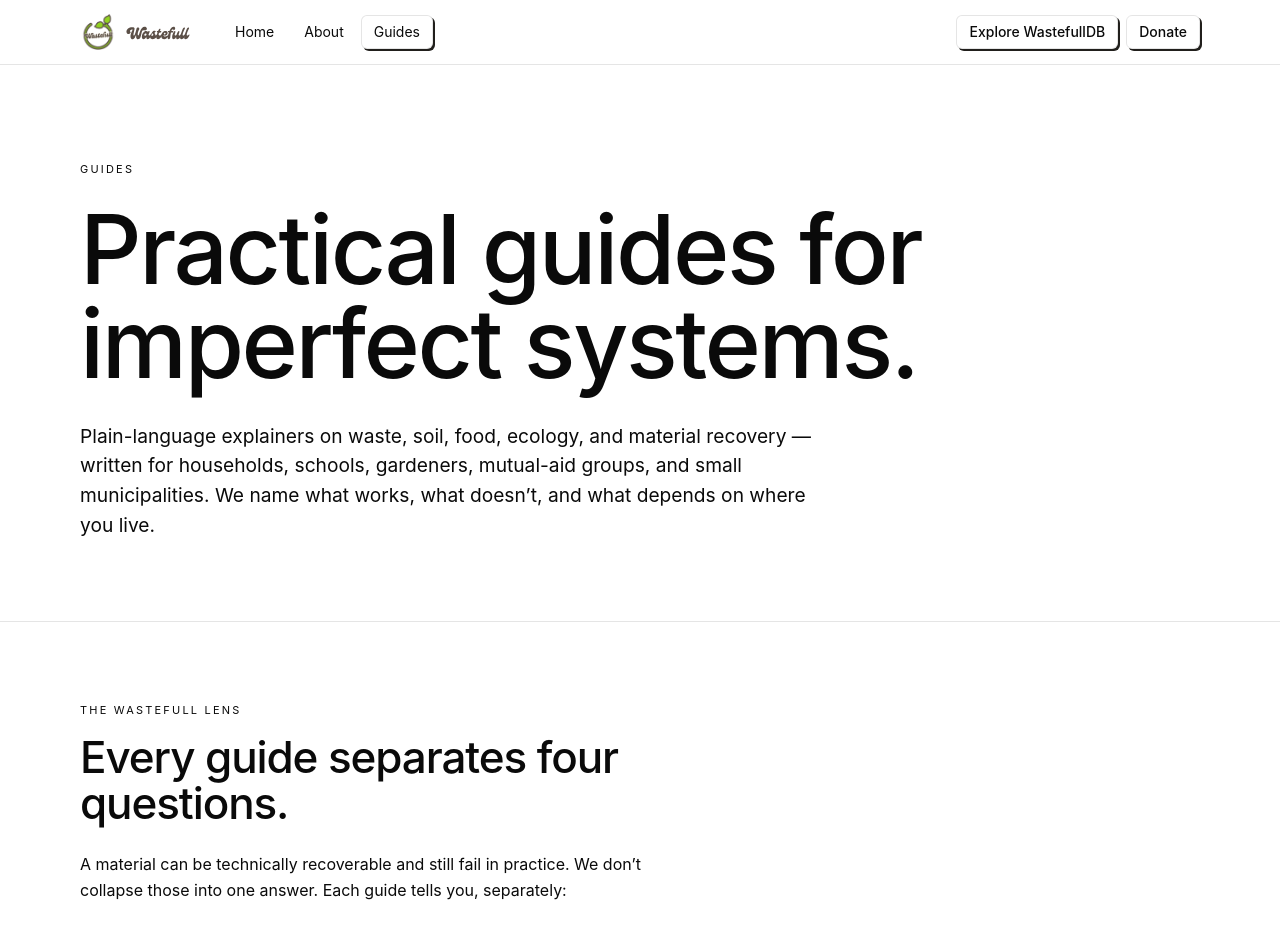
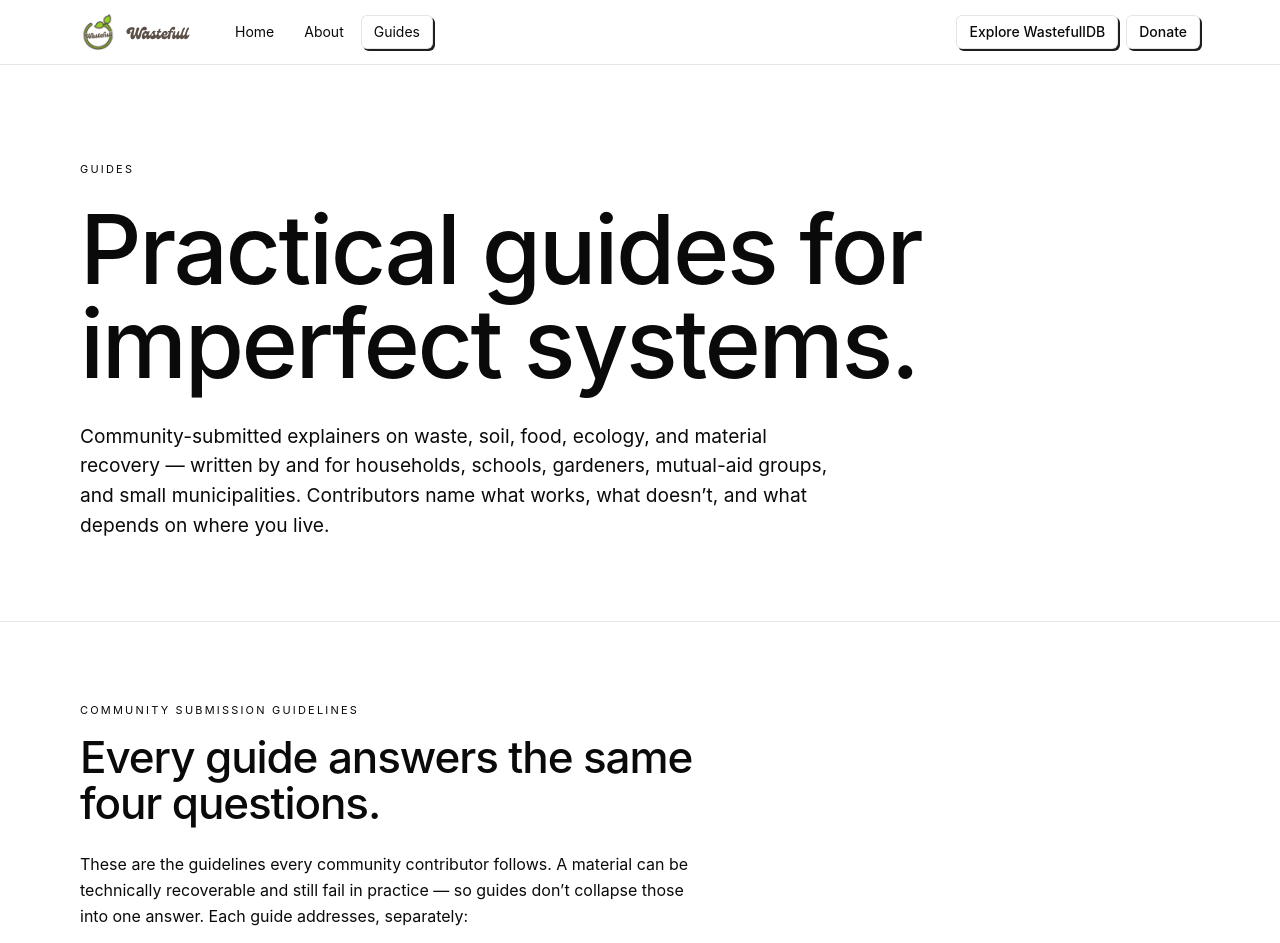
Before and after one commit to wastefull/main, a React (Vite) app: page /guides in a window 1280 px wide. Shown: the top 943 px of the page. Built offline with nearby package versions, Linux system fonts and the light colour scheme; no server answers; a web font is replaced by a local one.

Commit message:
Updated guides page for clarity

```diff
--- a/src/app/components/guides-page.tsx
+++ b/src/app/components/guides-page.tsx
@@ -185,10 +185,11 @@ export function GuidesPage() {
             className="font-body mt-8 max-w-[62ch] leading-[1.55] text-ink/85"
             style={{ fontSize: "clamp(17px, 1.5vw, 21px)" }}
           >
-            Plain-language explainers on waste, soil, food, ecology, and
-            material recovery — written for households, schools, gardeners,
-            mutual-aid groups, and small municipalities. We name what works,
-            what doesn&rsquo;t, and what depends on where you live.
+            Community-submitted explainers on waste, soil, food, ecology, and
+            material recovery — written by and for households, schools,
+            gardeners, mutual-aid groups, and small municipalities. Contributors
+            name what works, what doesn&rsquo;t, and what depends on where you
+            live.
           </p>
         </div>
       </section>
@@ -196,18 +197,19 @@ export function GuidesPage() {
       <section className="border-b-[1.5px] border-ink">
         <div className="max-w-[1200px] mx-auto px-5 md:px-10 py-20">
           <p className="text-[11px] uppercase tracking-[0.2em] text-ink/60 mb-4">
-            The Wastefull lens
+            Community submission guidelines
           </p>
           <h2
             className="font-display font-medium leading-[1.05] tracking-tight max-w-[22ch]"
             style={{ fontSize: "clamp(28px, 4vw, 44px)" }}
           >
-            Every guide separates four questions.
+            Every guide answers the same four questions.
           </h2>
           <p className="font-body mt-6 max-w-[62ch] leading-[1.65] text-ink/80">
-            A material can be technically recoverable and still fail in
-            practice. We don&rsquo;t collapse those into one answer. Each guide
-            tells you, separately:
+            These are the guidelines every community contributor follows. A
+            material can be technically recoverable and still fail in practice —
+            so guides don&rsquo;t collapse those into one answer. Each guide
+            addresses, separately:
           </p>
 
           <ol className="mt-10 grid grid-cols-1 md:grid-cols-2 gap-4">
@@ -266,7 +268,7 @@ export function GuidesPage() {
                 className="font-display font-medium leading-[1.05] tracking-tight max-w-[20ch] text-logo-ink"
                 style={{ fontSize: "clamp(28px, 4vw, 44px)" }}
               >
-                Six of the latest. More on the way.
+                Six of the latest community guides. More on the way.
               </h2>
             </div>
           </div>
@@ -363,14 +365,16 @@ export function GuidesPage() {
             className="font-display font-medium leading-[1.1] tracking-tight max-w-[26ch]"
             style={{ fontSize: "clamp(26px, 3.4vw, 40px)" }}
           >
-            Want a guide that doesn&rsquo;t exist yet? Tell us.
+            Want to contribute a guide or suggest a topic?
           </p>
           <div className="flex flex-wrap gap-3">
             <a
-              href="mailto:ideas@wastefull.org"
+              href="https://db.wastefull.org"
+              target="_blank"
+              rel="noopener noreferrer"
               className="font-button font-medium inline-flex items-center gap-2 px-5 py-3 rounded-md border-[1.5px] border-ink bg-white arcade-shadow"
             >
-              <BookOpen className="w-4 h-4" /> Suggest a topic
+              <BookOpen className="w-4 h-4" /> Submit a guide
             </a>
             <a
               href="/methods"
```
